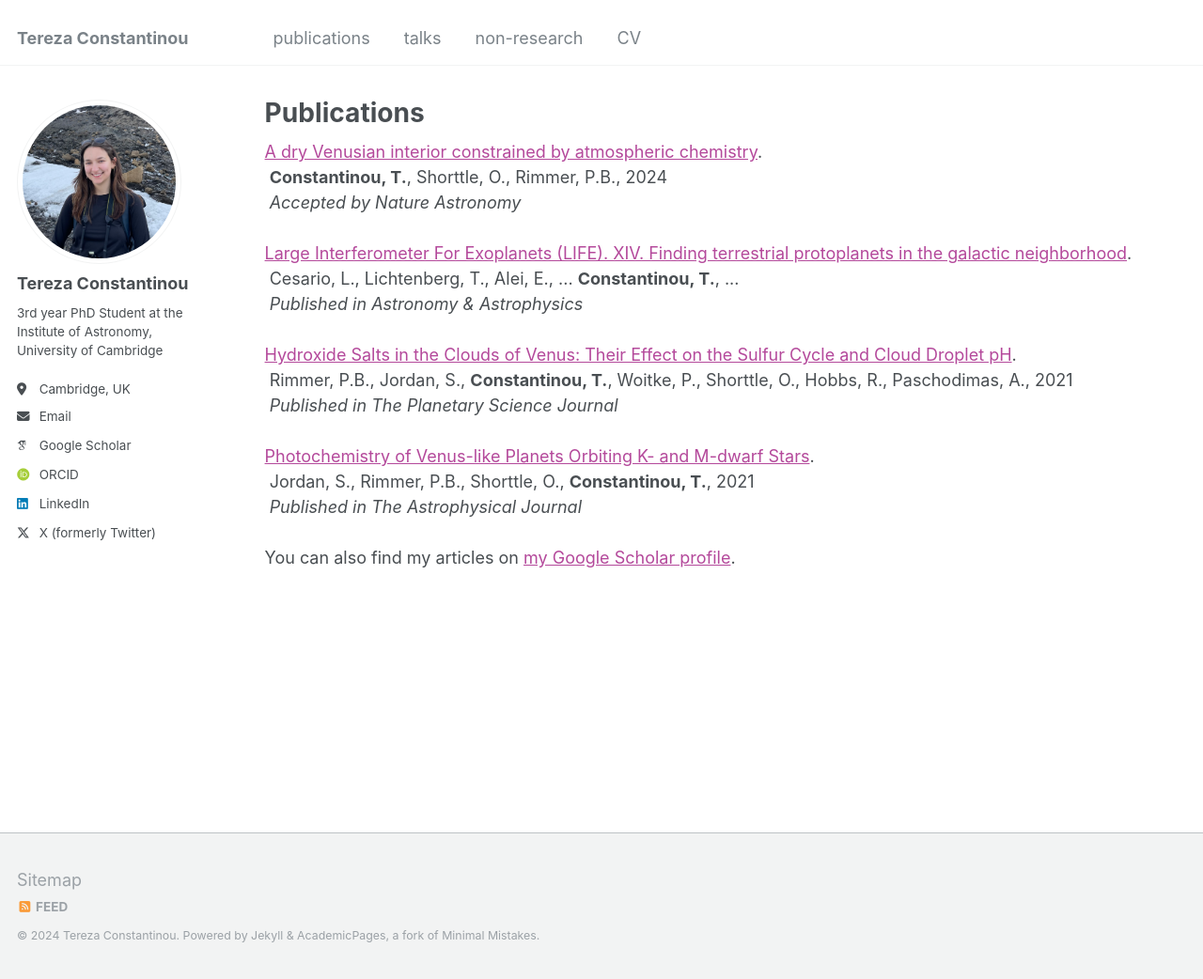
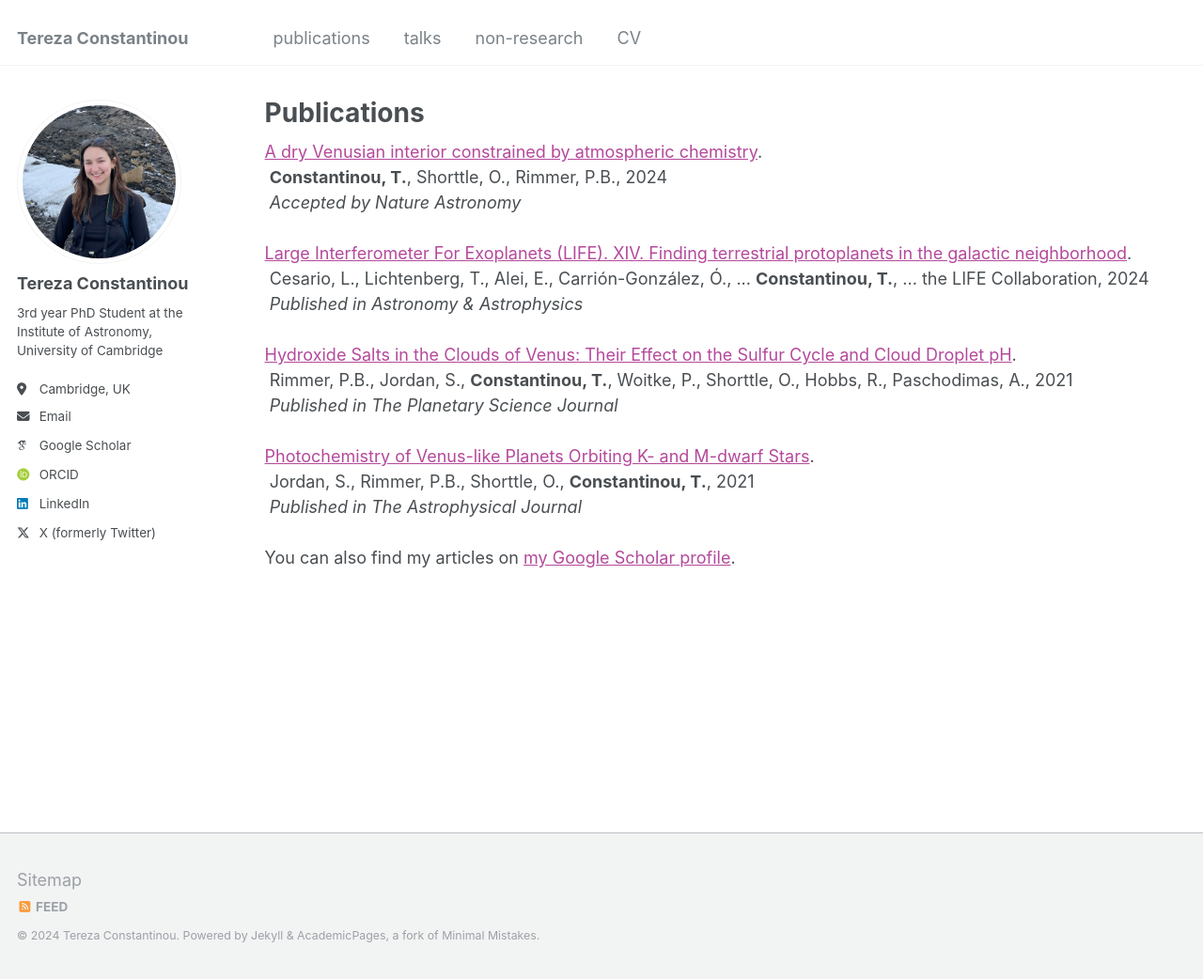
Before and after one commit to terezaconst/terezaconst.github.io, a Jekyll site: the page built from _pages/publications.html, in a window 1280 px wide and 1042 px high. Shown: the whole window at 94% size. Built offline with Jekyll 4.4.1, drawn with Linux system fonts in a browser that asks for light colours; some web fonts are replaced.

Commit message:
Update publications.html

```diff
--- a/_pages/publications.html
+++ b/_pages/publications.html
@@ -11,7 +11,7 @@ author_profile: true
 </div> <br>
 
 <div class="wordwrap"><a href="https://doi.org/10.48550/arXiv.2410.13457">Large Interferometer For Exoplanets (LIFE). XIV. Finding terrestrial protoplanets in the galactic neighborhood</a>.<br>
-Cesario, L., Lichtenberg, T., Alei, E., ... <b>Constantinou, T.</b>, ... <br>
+Cesario, L., Lichtenberg, T., Alei, E., Carri&#243;n-Gonz&#225;lez, &#211;., ... <b>Constantinou, T.</b>, ... the LIFE Collaboration, 2024 <br>
   <i>Published in Astronomy & Astrophysics</i>
 </div> <br>
 
```
